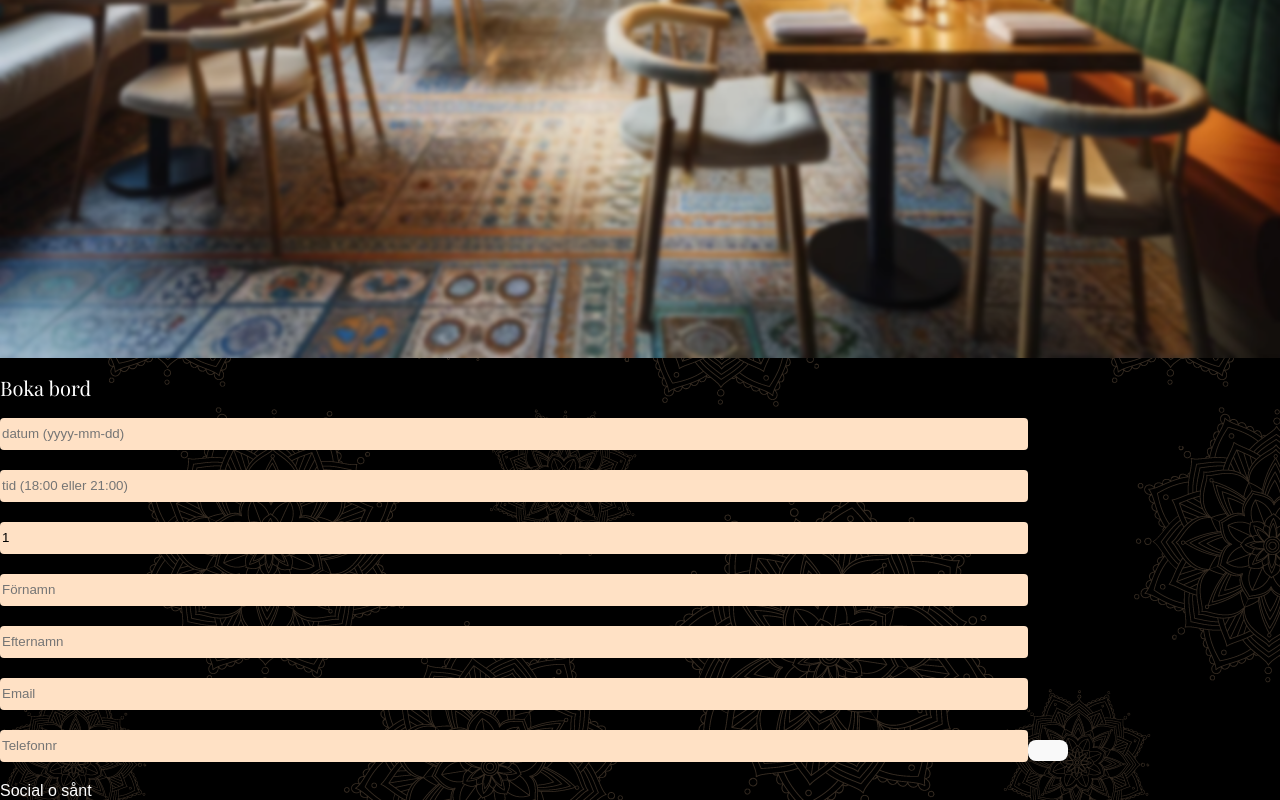
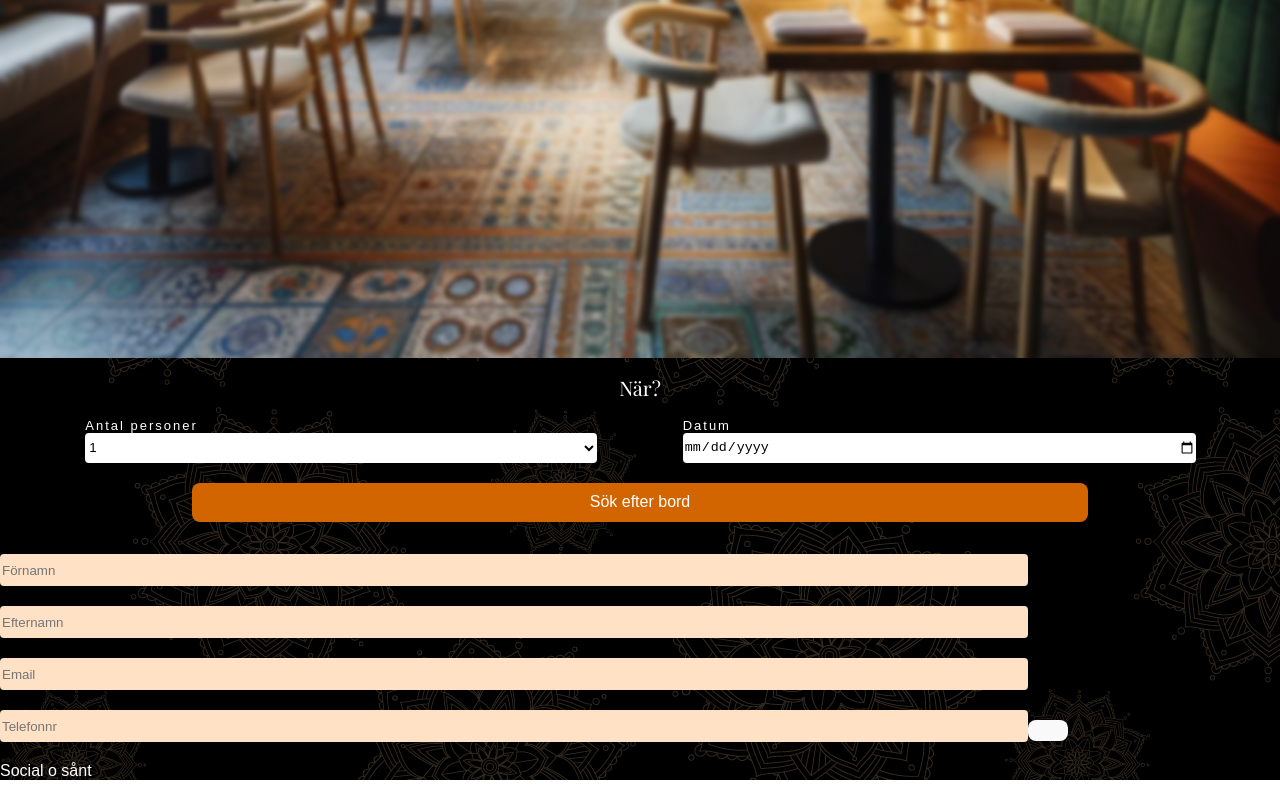
Before and after one commit to Medieinstitutet/the-restaurant-team8, a React (Vite) app: page /booking in a window 1280 px wide. Shown: the part 1055-1855 px from the top of the page. Built offline with nearby package versions, Linux system fonts and the light colour scheme; a web font is replaced by a local one.

Commit message:
searchform+book tableform created

```diff
--- a/src/components/bookTableForm/BookTableForm.tsx
+++ b/src/components/bookTableForm/BookTableForm.tsx
@@ -0,0 +1,38 @@
+import { ChangeEvent, FormEvent } from "react";
+
+interface IBookTableFormProps {
+    name: string,
+    lastName: string,
+    email: string,
+    phone: string,
+    onNameChange: (e: ChangeEvent<HTMLInputElement>) => void;
+    onLastNameChange: (e: ChangeEvent<HTMLInputElement>) => void;
+    onEmailChange: (e: ChangeEvent<HTMLInputElement>) => void;
+    onPhoneChange: (e: ChangeEvent<HTMLInputElement>) => void;
+    handleSubmit: (e: FormEvent<HTMLFormElement>) => void;
+}
+
+export const BookTableForm = (props: IBookTableFormProps) => {
+
+    return <>
+<form onSubmit={props.handleSubmit}>
+    <input type="text"
+    value={props.name}
+    onChange={props.onNameChange}
+    placeholder="Förnamn"/>
+    <input type="text"
+    value={props.lastName}
+    onChange={props.onLastNameChange}
+    placeholder="Efternamn"/>
+    <input type="text"
+    value={props.email}
+    onChange={props.onEmailChange}
+    placeholder="Email"/>
+    <input type="text"
+    value={props.phone}
+    onChange={props.onPhoneChange}
+    placeholder="Telefonnr"/>
+    <button type="submit"></button>
+</form>
+</>
+}
--- a/src/components/booking/BookTable.tsx
+++ b/src/components/booking/BookTable.tsx
@@ -1,5 +1,7 @@
 import { FormEvent, useState } from "react";
 import axios from "axios";
+import { SearchTableForm } from "../searchTableForm/SearchTableForm";
+import { BookTableForm } from "../bookTableForm/BookTableForm";
 
 export const BookTable = () => {
   const restaurantId = "65ca1266c11c3c8be672e7c9"
@@ -13,12 +15,13 @@ export const BookTable = () => {
   const [time, setTime] = useState("");
   const [bookingSuccess, setBookingSuccess] = useState(false)
 
-  const handleSubmit = async (e: FormEvent) => {
+  const handleSearchTable = async (e: FormEvent) => {
+
+}
+
+const handleBookTable = async (e: FormEvent) => {
   e.preventDefault();
-
   try {
-
-
       await axios.post('https://school-restaurant-api.azurewebsites.net/booking/create', {
           restaurantId: restaurantId,
           date,
@@ -31,58 +34,39 @@ export const BookTable = () => {
             phone: phone
           }
       });
-
       setBookingSuccess(true);
+      alert('Bokningen lyckades')
   }
-
   catch (error) {
       alert('Något gick fel, försök igen')
   }
-
-    console.log()
 }
 
   return (
     <>
-      <h2>Boka bord</h2>
-      <form onSubmit={handleSubmit}>
-        <input
-          type="text"
-          value={date}
-          onChange={(e) => setDate(e.target.value)}
-          placeholder="datum (yyyy-mm-dd)"
+    {!bookingSuccess && (
+      <>
+    <SearchTableForm
+     handleSubmit={handleSearchTable}
+     date={date}
+     numberOfGuests={numberOfGuests}
+     onNumberOfGuestsChange={(e) => setNumberOfGuests(+e.target.value)}
+     onDateChange={(e) => setDate(e.target.value)}
      />
-        <input
-          type="text"
-          value={time}
-          onChange={(e) => setTime(e.target.value)}
-          placeholder="tid (18:00 eller 21:00)"
+
+     <BookTableForm
+     name={name}
+     lastName={lastName}
+     email={email}
+     phone={phone}
+     onNameChange={(e) => setName(e.target.value)}
+     onLastNameChange={(e) => setLastName(e.target.value)}
+     onEmailChange={(e) => setEmail(e.target.value)}
+     onPhoneChange={(e) => setPhone(e.target.value)}
+     handleSubmit= {handleBookTable}
      />
-        <input
-          type="number"
-          value={numberOfGuests}
-          onChange={(e) => setNumberOfGuests(+e.target.value)}
-          placeholder="datum (yyyy-mm-dd)"
-        />
-        <input type="text"
-            value={name}
-            onChange={(e) => setName(e.target.value)}
-            placeholder="Förnamn"/>
-            <input type="text"
-            value={lastName}
-            onChange={(e) => setLastName(e.target.value)}
-            placeholder="Efternamn"/>
-            <input type="text"
-            value={email}
-            onChange={(e) => setEmail(e.target.value)}
-            placeholder="Email"/>
-            <input type="text"
-            value={phone}
-            onChange={(e) => setPhone(e.target.value)}
-            placeholder="Telefonnr"/>
-
-            <button type="submit"></button>
-      </form>
+     </>
+     )}
      </>
      );
 };
--- /dev/null
+++ b/src/components/searchTableForm/SearchTableForm.scss
@@ -0,0 +1,38 @@
+.container{
+    width: 100%;
+    display: flex;
+    flex-direction: column;
+    align-items: center;
+    margin-bottom: 2rem;
+}
+
+.formSection{
+    width: 40%;
+    display: flex;
+    flex-direction: column;
+}
+
+.searchForm{
+    display: flex;
+    flex-direction: column;
+  width: 100%;
+}
+
+.searchForm button {
+    background-color: #D26500;
+    color: white;
+    margin: auto;
+    width: 70%;
+}
+
+#date, #numberOfGuests {
+    background-color: white;
+    width: 100%;
+}
+
+.row{
+    width: 100%;
+    justify-content: space-evenly;
+    display: flex;
+    flex-direction: row;
+}
--- a/src/components/searchTableForm/SearchTableForm.tsx
+++ b/src/components/searchTableForm/SearchTableForm.tsx
@@ -0,0 +1,47 @@
+import { ChangeEvent, FormEvent } from "react";
+import "./SearchTableForm.scss";
+
+interface ISearchTableFormProps{
+    numberOfGuests: number,
+    date: string,
+    onNumberOfGuestsChange: (e: ChangeEvent<HTMLSelectElement>) => void;
+    onDateChange: (e: ChangeEvent<HTMLInputElement>) => void
+    handleSubmit: (e: FormEvent<HTMLFormElement>) => void
+}
+
+export const SearchTableForm = (props: ISearchTableFormProps) => {
+  return (
+    <div className="container">
+        <h2>När?</h2>
+      <form className="searchForm" onSubmit={props.handleSubmit}>
+        <div className="row">
+            <div className="formSection">
+              <label htmlFor="numberOfGuests">Antal personer</label>
+              <select name="numberOfGuests" id="numberOfGuests"
+              onChange={props.onNumberOfGuestsChange}
+              value={props.numberOfGuests}>
+                <option value="" disabled selected>
+                  {" "}
+                  -- Välj --
+                </option>
+                <option value="1">1</option>
+                <option value="2">2</option>
+                <option value="3">3</option>
+                <option value="4">4</option>
+                <option value="5">5</option>
+                <option value="6">6</option>
+              </select>
+            </div>
+            <div className="formSection">
+                <label htmlFor="date">Datum</label>
+                <input type="date" name="date"
+                id="date"
+                placeholder="YYYY-MM-DD"
+                value={props.date} />
+            </div>
+        </div>
+        <button type="submit">Sök efter bord</button>
+      </form>
+      </div>
+  );
+};
```
Lines whose indentation alone changed are shown as unchanged.
